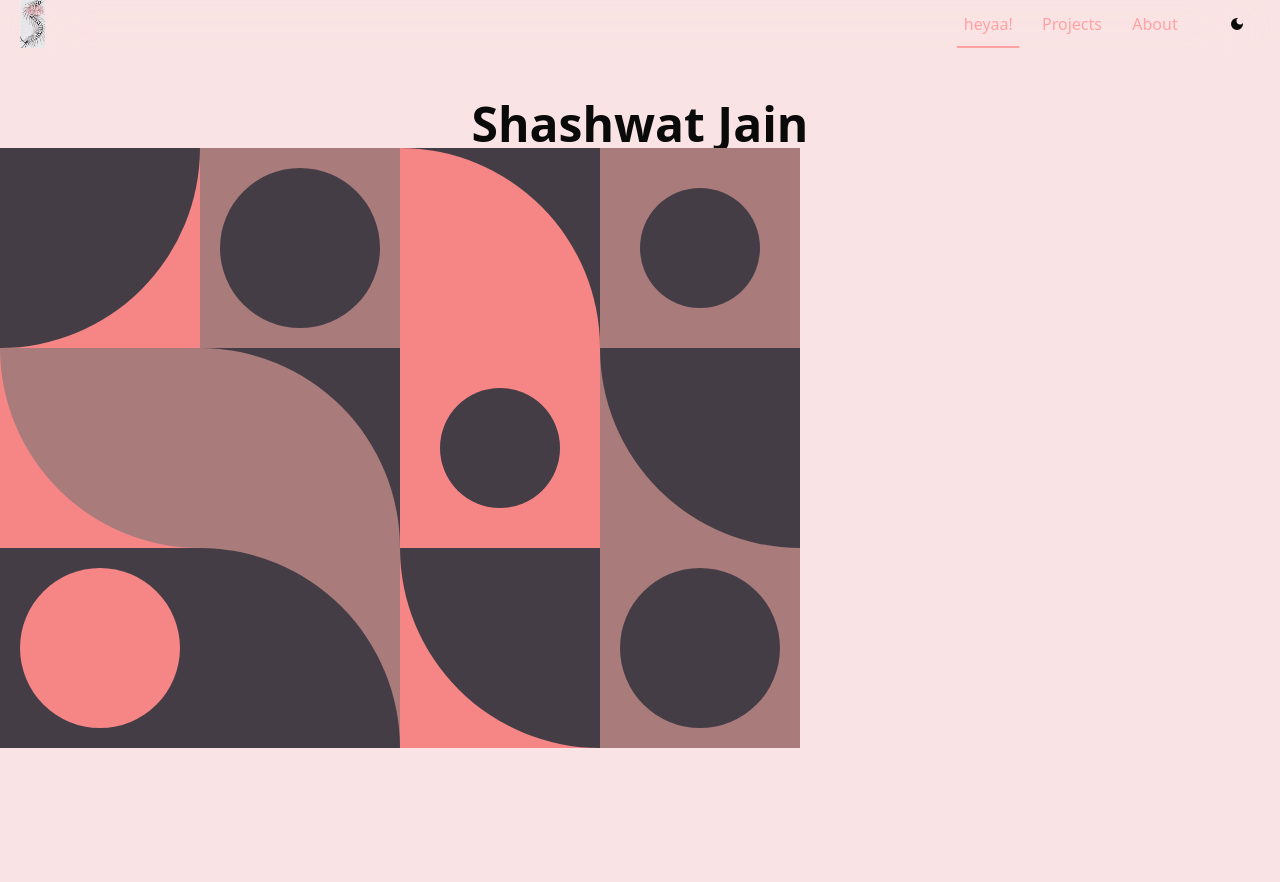
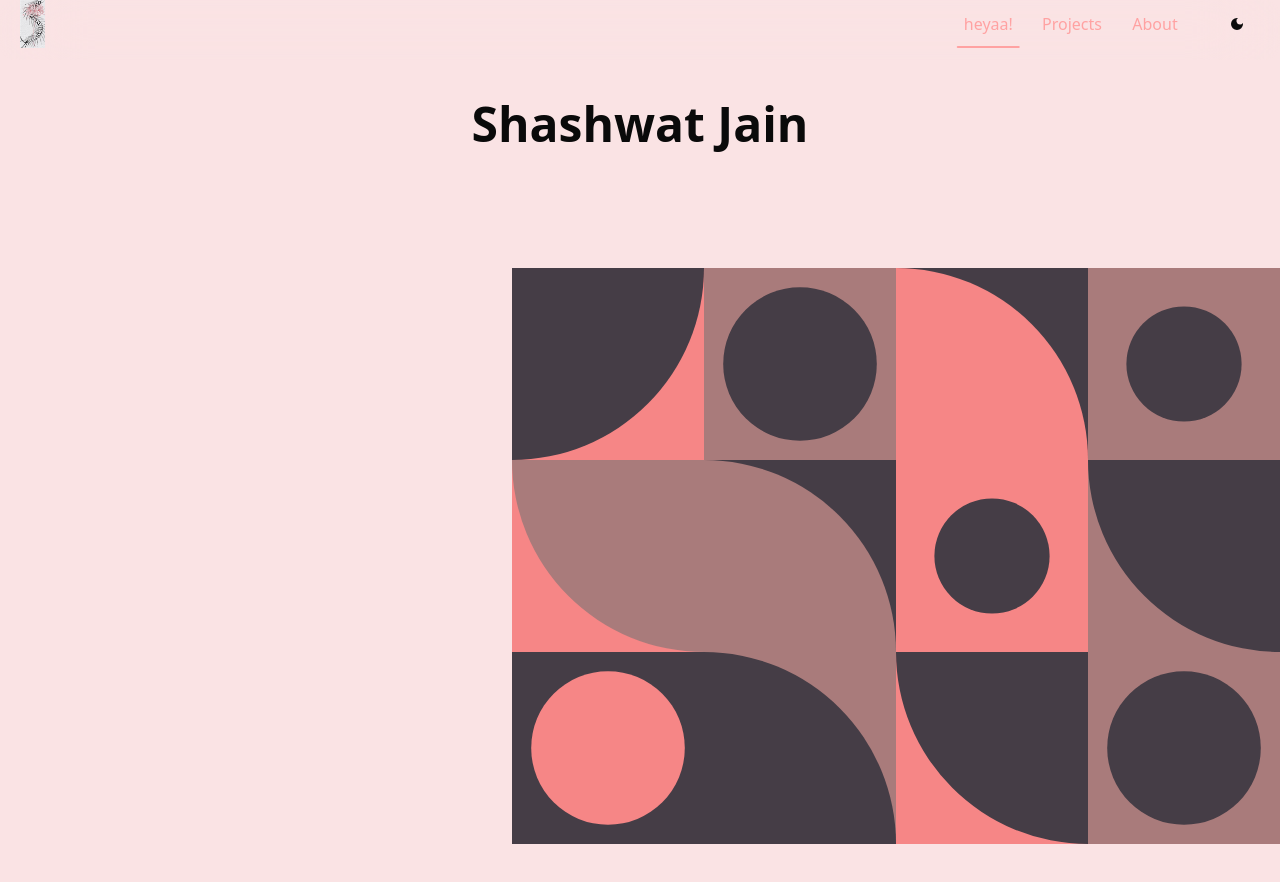
Before and after one commit to crash484/portfolioWebsite, a Next.js app: page / in a window 1280 px wide. Shown: the top 882 px of the page. Built offline with nearby package versions, Linux system fonts and the light colour scheme.

Commit message:
got the position right finally

```diff
--- a/src/components/Design.jsx
+++ b/src/components/Design.jsx
@@ -28,13 +28,13 @@ export default function Design(){
     return(
         <div className="flex flex-col mb-300">
             {/* for my name add some font*/}
-            <div className="text-center" onClick={handleScroll}>
+            <div className="text-center mb-30" onClick={handleScroll} >
                 <b className="text-5xl">Shashwat Jain</b>
             </div>
 
             {/* for some drawing or some shit */}
-            <div className="w-full h-fit">
-              <div className="relative right-0 w-200 h-3xl">
+            <div className="w-full h-fit flex justify-end">
+              <div className="w-[60%]">
                 <Pattern />
               </div>
             </div>
```
